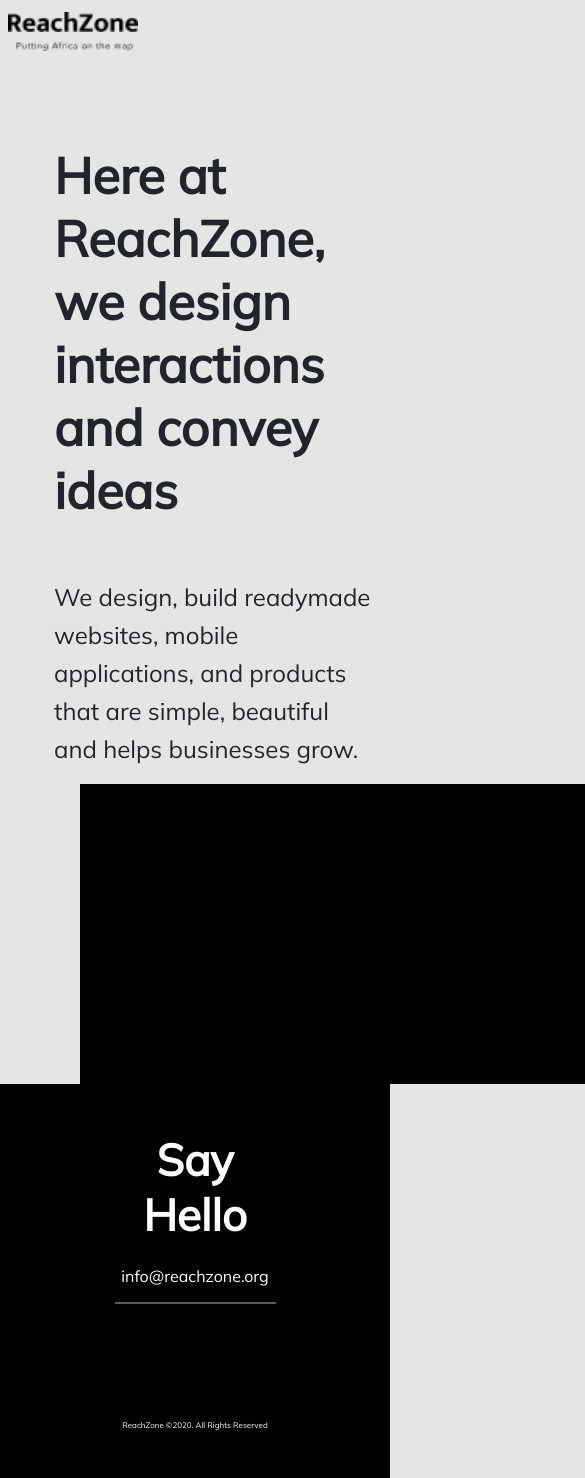
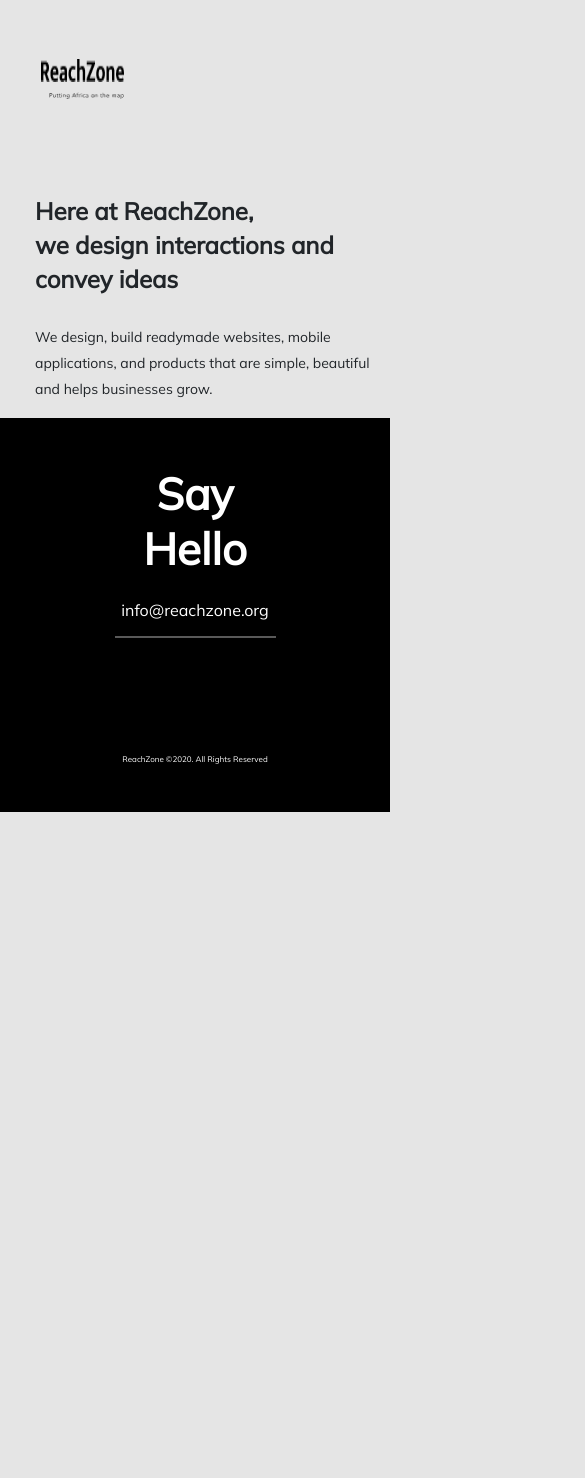
Before and after one commit to uchendu1/reachzone-site, a React (Create React App) app: page / in a window 390 px wide. Shown: the top 1478 px of the page, 585 px wide, since content can reach past the window. After the commit the page ends 844 px from the top, so only its background shows below. Built offline with nearby package versions, Linux system fonts and the light colour scheme.

Commit message:
making the body component responsive

```diff
--- a/src/Body.css
+++ b/src/Body.css
@@ -26,14 +26,15 @@
     font-weight: normal;
     font-size: 24px;
     line-height: 38px;
+    font-weight: 400;
 }
 
 .RectangleBig {
-    width:  800px;
-    height:300px;
+    width: 900px;
+    height: 300px;
+    margin-top: 120px;
+    margin-bottom: 20px;
 }
-
-
 
 .RectangleSmall {
     height: 656px;
@@ -43,7 +44,6 @@
 
 .foot {
     background-color: black;
-
 
 }
 
@@ -71,7 +71,8 @@ hr {
     width: 200px;
 
 }
-.reserved{
+
+.reserved {
     font-family: Mulish;
     font-size: 12px;
     font-style: normal;
@@ -83,21 +84,68 @@ margin-top: 100px;
 
 }
 
+.csb {
+    width: 227px;
+    height: 68px;
+    position: relative;
+    top: 50%;
+    /* bottom: 0; */
+    /* left: 0; */
+    /* right: 0; */
+
+}
+
+
 @media screen and (max-width: 768px) {
-  .reserved{
+
+    .img1 {
+        width: 83px;
+        height: 23px;
+    }
+
+    .img2 {
+        width: 74.98px;
+        height: 6.19px;
+    }
+
+    .rz1 {
+        font-size: 24px;
+        line-height: 34px;
+        letter-spacing: 0em;
+        margin-left: -19px;
+
+
+    }
+    .rz2{
+        font-size: 14px;
+        line-height: 26px;
+        margin-left: -19px;
+        margin-top: 20px !important;
+
+    }
+    .first-img{
+        margin-left: 18px;
+    }
+
+    .reserved {
         font-size: 8px;
         line-height: 10px;
     }
-  hr{
+
+    hr {
         width: 159px;
 
     }
-  .info{
+
+    .info {
         font-size: 16px;
         line-height: 20px;
     }
-  .say-hello{
+
+    .say-hello {
         font-size: 44px;
         line-height: 55px;
     }
+
+
 }
--- a/src/Components/Body.tsx
+++ b/src/Components/Body.tsx
@@ -5,7 +5,7 @@ const Body = () => {
 
         <>
             <div className="container">
-                <div className="row justify-content-start">
+                <div className="row justify-content-start mt-5 first-img ">
                     <div className="col-4 p-2">
                         <img className="img1" src="./images/rz logo.png" alt="#" /><br></br>
                         <img className="img2 ml-2" src="./images/puttingAfrica.png" alt="#" />
@@ -32,12 +32,14 @@ const Body = () => {
                     </div>
                     </div>
 
-                 <div className="row justify-content-center ">
+                 {/* <div className="row justify-content-center">
                     <div className="col-8 text-center">
-                        <img className="RectangleBig " src="./images/RectangleBig.png" alt="#"/>
+                        <img className="csb text-center" src="./images/csg.png" alt="#" />
+                        <img className="RectangleBig text-center" src="./images/RectangleBig.png" alt="#"/>
+
                     </div>
 
-                </div>
+                </div>  */}
 
 
                 {/* <div className="row justify-content-center">
```
Also changed, not shown: public/images/coming-soon-big.png (added), public/images/csg.png (added). Lines whose indentation alone changed are shown as unchanged.
